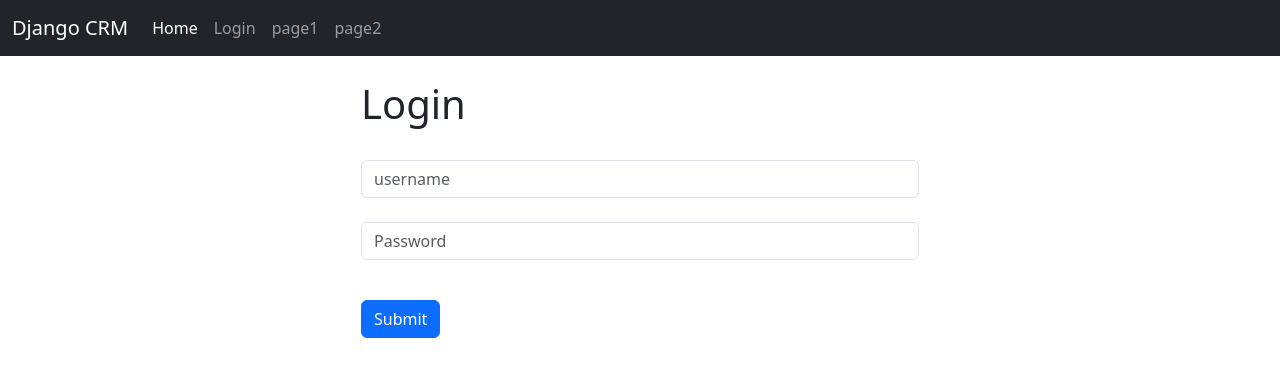
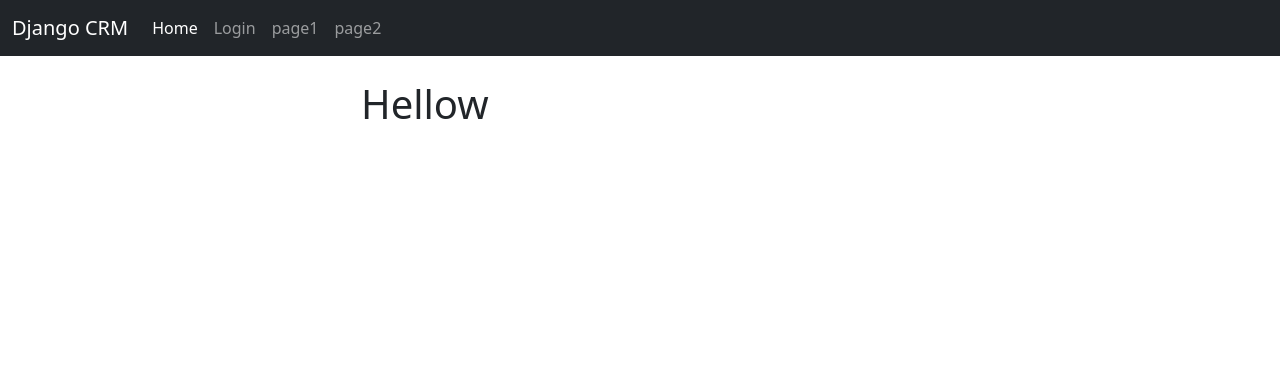
Before and after one commit to bongjooncha/djangopr, a Django app: page / in a window 1280 px wide. Shown: the top 377 px of the page. Run offline with Django 4.2, Linux system fonts and the light colour scheme.

Commit message:
Changes to be committed: 	modified:   website/__pycache__/urls.cpython-310.pyc 	modified:   website/__pycache__/views.cpython-310.pyc 	modified:   website/templates/home.html 	new file:   website/templates/login.html 	modified:   website/templates/navbar.html 	modified:   website/urls.py

```diff
--- a/website/templates/home.html
+++ b/website/templates/home.html
@@ -6,28 +6,12 @@
 
 {% if user.is_authenticated %}
 
-<h1>Hellow World</h1>
+<h1>Hellow User</h1>
 
 {% else %}
 
-<h1>Login</h1>
-<br/>
-<form method="post" action = "{% url 'home' %}">
-    {%csrf_token%}
-    <form>
-        <div class="mb-3">
-          <input type="text" class="form-control" name = "username", placeholder="username" required>
-          <br/>
-          <input type="password" class="form-control" name="password", placeholder="Password" required>
-        </div>
-        <br/>
-        <button type="submit" class="btn btn-primary">Submit</button>
-      </form>
+<h1>Hellow</h1>
 
-</form>
-
-</div>
-
-{%endif%}
+{% endif %}
 
 {%endblock%}
--- a/website/templates/navbar.html
+++ b/website/templates/navbar.html
@@ -15,7 +15,7 @@
 
           {% else %}
           <li class="nav-item">
-            <a class="nav-link" href="{%url 'home'%}">Login</a>
+            <a class="nav-link" href="{%url 'login'%}">Login</a>
           </li>
 
           {% endif %}
--- a/website/urls.py
+++ b/website/urls.py
@@ -3,6 +3,6 @@ from . import views
 
 urlpatterns = [
     path('',views.home, name='home'),
-    # path('login/', views.login_user, name ='login'),
+    path('login/', views.login_user, name ='login'),
     path('logout/',views.logout_user, name = 'logout'),
 ]
```
Also changed, not shown: website/templates/login.html (added, +20 -0 lines).
